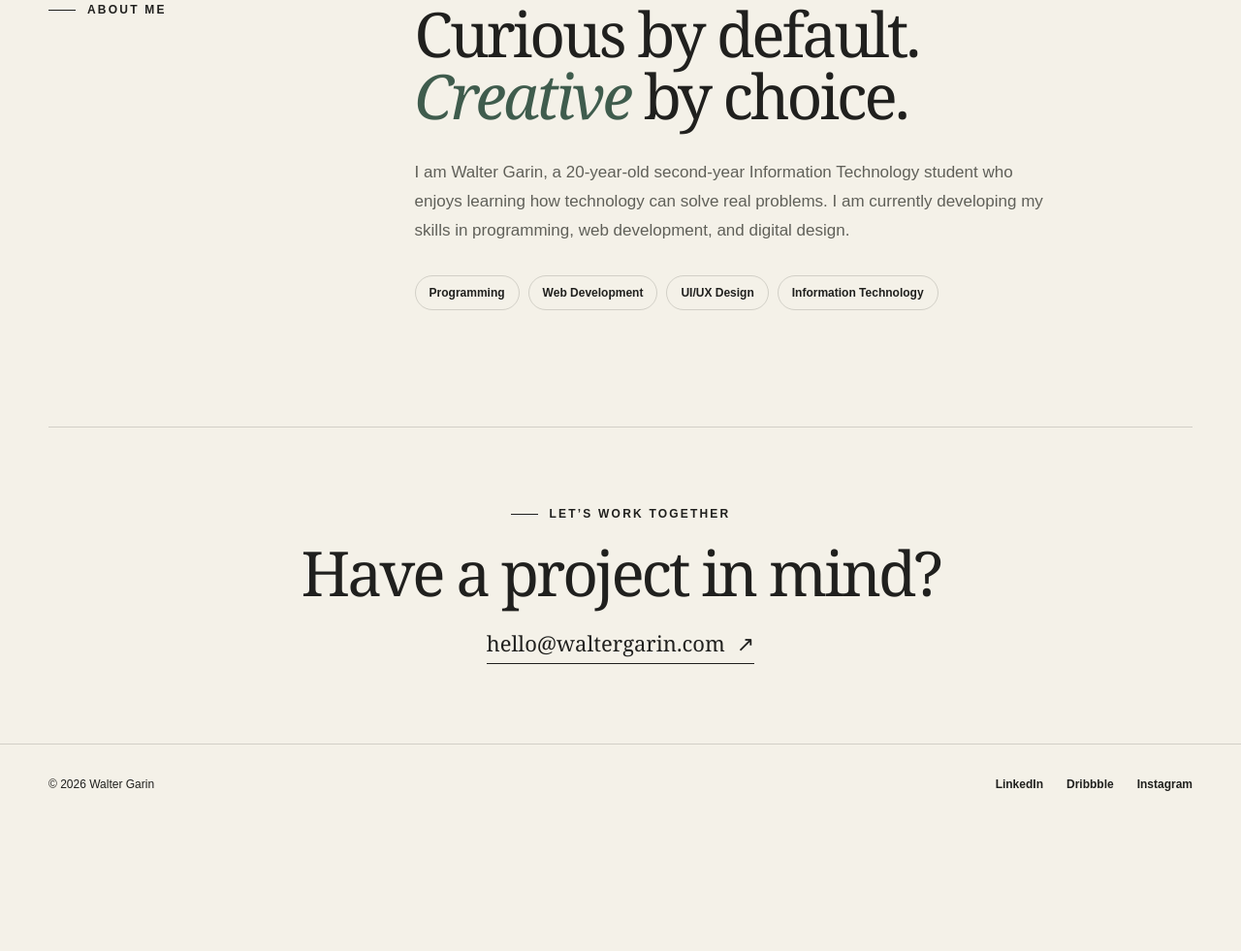
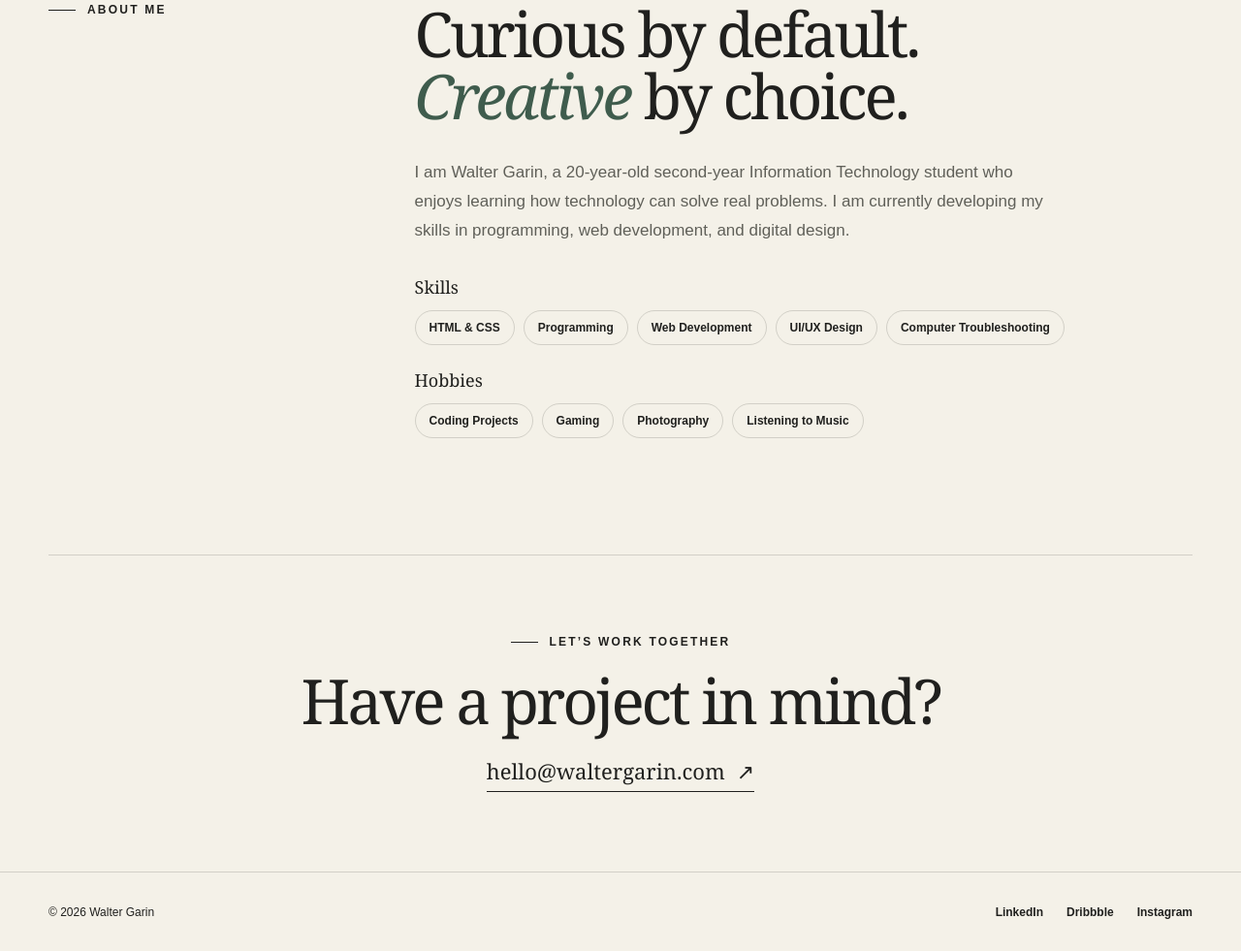
Before and after one commit to waltergarin635-crypto/Garin-project-1, a plain HTML site: page index.html in a window 1280 px wide. Shown: the part 1692-2673 px from the top of the page at 97% size. Before the commit the page ends 2541 px from the top, so only its background shows below. Drawn offline with Linux system fonts and the light colour scheme.

Commit message:
adding hobby and skills

```diff
--- a/index.html
+++ b/index.html
@@ -120,11 +120,26 @@
       <div class="about-copy">
         <h2>Curious by default.<br><em>Creative</em> by choice.</h2>
         <p>I am Walter Garin, a 20-year-old second-year Information Technology student who enjoys learning how technology can solve real problems. I am currently developing my skills in programming, web development, and digital design.</p>
-        <div class="skills" aria-label="Skills">
-          <span>Programming</span>
-          <span>Web Development</span>
-          <span>UI/UX Design</span>
-          <span>Information Technology</span>
+        <div class="about-details">
+          <div>
+            <h3>Skills</h3>
+            <div class="skills" aria-label="Skills">
+              <span>HTML &amp; CSS</span>
+              <span>Programming</span>
+              <span>Web Development</span>
+              <span>UI/UX Design</span>
+              <span>Computer Troubleshooting</span>
+            </div>
+          </div>
+          <div>
+            <h3>Hobbies</h3>
+            <div class="skills" aria-label="Hobbies">
+              <span>Coding Projects</span>
+              <span>Gaming</span>
+              <span>Photography</span>
+              <span>Listening to Music</span>
+            </div>
+          </div>
         </div>
       </div>
     </section>
--- a/styles.css
+++ b/styles.css
@@ -516,6 +516,18 @@ a {
   gap: 9px;
 }
 
+.about-details {
+  display: grid;
+  gap: 24px;
+}
+
+.about-details h3 {
+  margin: 0 0 12px;
+  font-family: Georgia, serif;
+  font-size: 18px;
+  font-weight: 500;
+}
+
 .skills span {
   padding: 10px 14px;
   border: 1px solid var(--line);
```
